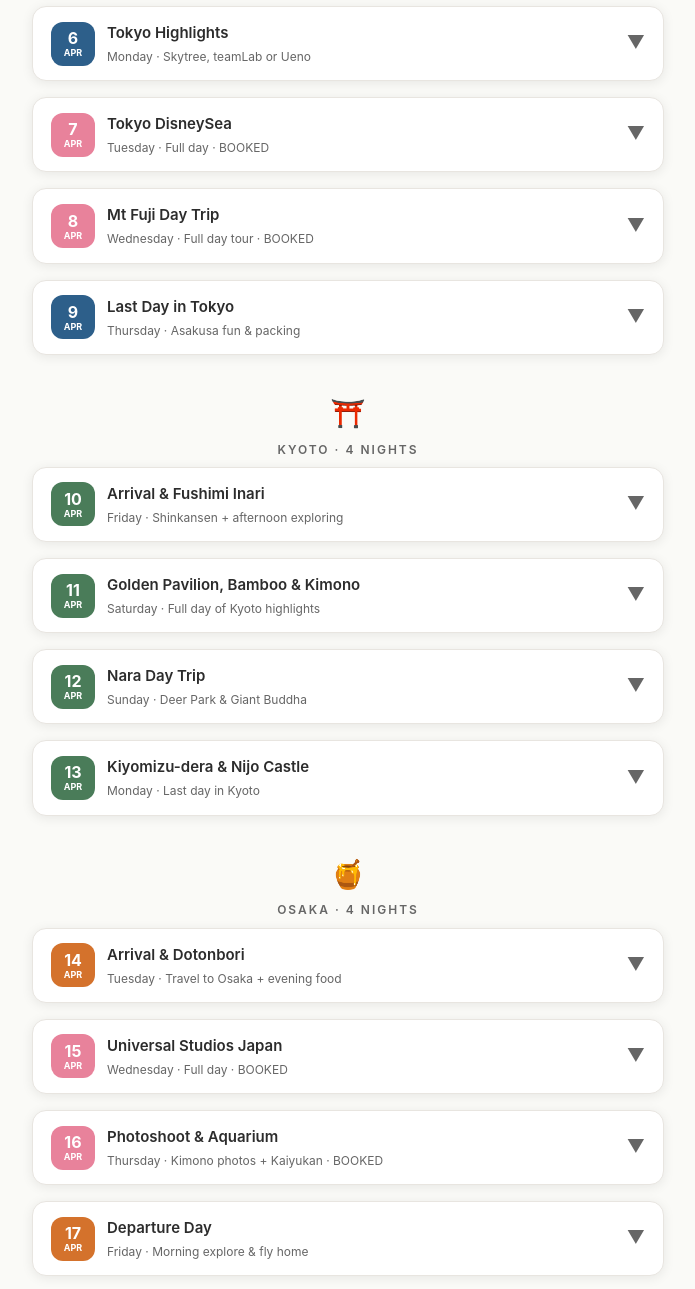
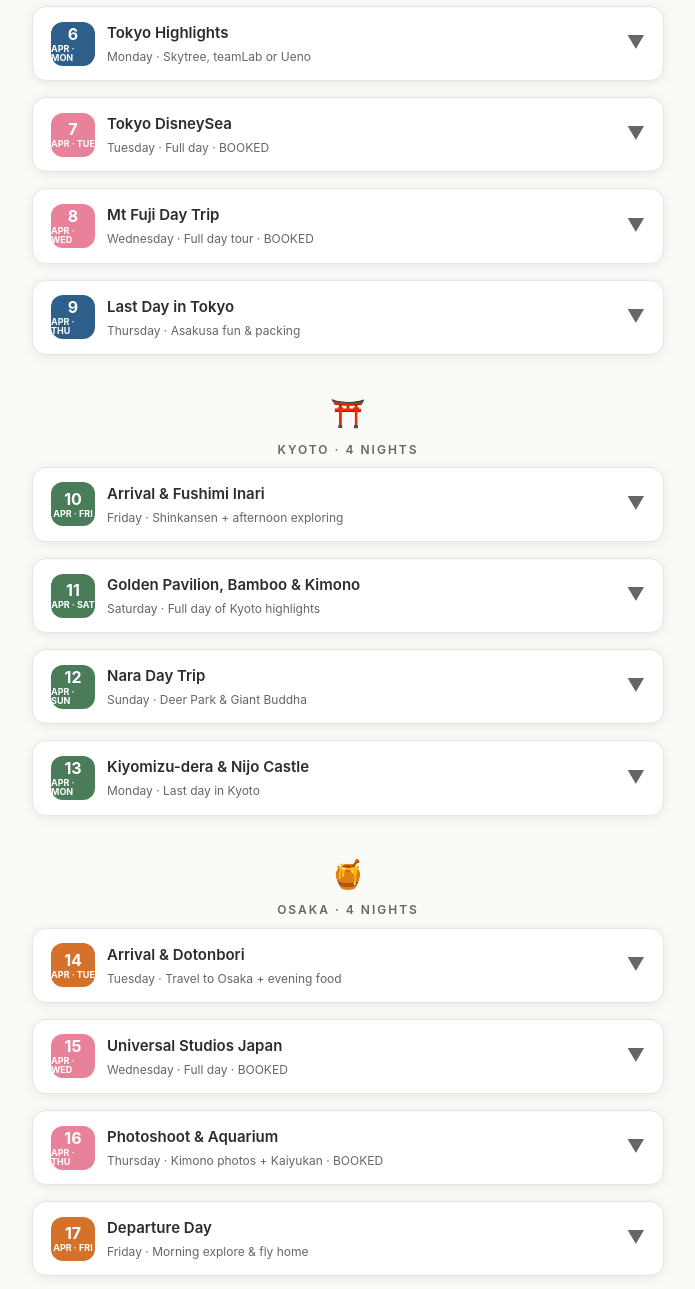
Before and after one commit to shanmohan/japan-holiday-2026, a plain HTML site: page index.html in a window 1280 px wide. Shown: the part 3500-4789 px from the top of the page, without its empty margins (292-987 px from the left). Drawn offline with Linux system fonts and the light colour scheme.

Commit message:
Update day labels to include weekdays

```diff
--- a/index.html
+++ b/index.html
@@ -494,7 +494,7 @@
   <!-- Day 1: Apr 5 -->
   <div class="day-card open" id="day-apr5">
     <div class="day-header" onclick="toggleDay(this)">
-      <div class="day-num" style="background:var(--tokyo-blue)"><span class="d">5</span><span class="m">Apr</span></div>
+      <div class="day-num" style="background:var(--tokyo-blue)"><span class="d">5</span><span class="m">Apr &middot; Sun</span></div>
       <div class="day-info">
         <div class="title">Arrival &amp; Asakusa</div>
         <div class="desc">Sunday &middot; Light day, rest &amp; explore</div>
@@ -531,7 +531,7 @@
   <!-- Day 2: Apr 6 -->
   <div class="day-card" id="day-apr6">
     <div class="day-header" onclick="toggleDay(this)">
-      <div class="day-num" style="background:var(--tokyo-blue)"><span class="d">6</span><span class="m">Apr</span></div>
+      <div class="day-num" style="background:var(--tokyo-blue)"><span class="d">6</span><span class="m">Apr &middot; Mon</span></div>
       <div class="day-info">
         <div class="title">Tokyo Highlights</div>
         <div class="desc">Monday &middot; Skytree, teamLab or Ueno</div>
@@ -586,7 +586,7 @@
   <!-- Day 3: Apr 7 - DisneySea -->
   <div class="day-card" id="day-apr7">
     <div class="day-header" onclick="toggleDay(this)">
-      <div class="day-num" style="background:var(--cherry)"><span class="d">7</span><span class="m">Apr</span></div>
+      <div class="day-num" style="background:var(--cherry)"><span class="d">7</span><span class="m">Apr &middot; Tue</span></div>
       <div class="day-info">
         <div class="title">Tokyo DisneySea</div>
         <div class="desc">Tuesday &middot; Full day &middot; BOOKED</div>
@@ -631,7 +631,7 @@
   <!-- Day 4: Apr 8 - Mt Fuji -->
   <div class="day-card" id="day-apr8">
     <div class="day-header" onclick="toggleDay(this)">
-      <div class="day-num" style="background:var(--cherry)"><span class="d">8</span><span class="m">Apr</span></div>
+      <div class="day-num" style="background:var(--cherry)"><span class="d">8</span><span class="m">Apr &middot; Wed</span></div>
       <div class="day-info">
         <div class="title">Mt Fuji Day Trip</div>
         <div class="desc">Wednesday &middot; Full day tour &middot; BOOKED</div>
@@ -668,7 +668,7 @@
   <!-- Day 5: Apr 9 -->
   <div class="day-card" id="day-apr9">
     <div class="day-header" onclick="toggleDay(this)">
-      <div class="day-num" style="background:var(--tokyo-blue)"><span class="d">9</span><span class="m">Apr</span></div>
+      <div class="day-num" style="background:var(--tokyo-blue)"><span class="d">9</span><span class="m">Apr &middot; Thu</span></div>
       <div class="day-info">
         <div class="title">Last Day in Tokyo</div>
         <div class="desc">Thursday &middot; Asakusa fun &amp; packing</div>
@@ -723,7 +723,7 @@
   <!-- Day 6: Apr 10 -->
   <div class="day-card" id="day-apr10">
     <div class="day-header" onclick="toggleDay(this)">
-      <div class="day-num" style="background:var(--kyoto-green)"><span class="d">10</span><span class="m">Apr</span></div>
+      <div class="day-num" style="background:var(--kyoto-green)"><span class="d">10</span><span class="m">Apr &middot; Fri</span></div>
       <div class="day-info">
         <div class="title">Arrival &amp; Fushimi Inari</div>
         <div class="desc">Friday &middot; Shinkansen + afternoon exploring</div>
@@ -762,7 +762,7 @@
   <!-- Day 7: Apr 11 -->
   <div class="day-card" id="day-apr11">
     <div class="day-header" onclick="toggleDay(this)">
-      <div class="day-num" style="background:var(--kyoto-green)"><span class="d">11</span><span class="m">Apr</span></div>
+      <div class="day-num" style="background:var(--kyoto-green)"><span class="d">11</span><span class="m">Apr &middot; Sat</span></div>
       <div class="day-info">
         <div class="title">Golden Pavilion, Bamboo &amp; Kimono</div>
         <div class="desc">Saturday &middot; Full day of Kyoto highlights</div>
@@ -818,7 +818,7 @@
   <!-- Day 8: Apr 12 - Nara -->
   <div class="day-card" id="day-apr12">
     <div class="day-header" onclick="toggleDay(this)">
-      <div class="day-num" style="background:var(--kyoto-green)"><span class="d">12</span><span class="m">Apr</span></div>
+      <div class="day-num" style="background:var(--kyoto-green)"><span class="d">12</span><span class="m">Apr &middot; Sun</span></div>
       <div class="day-info">
         <div class="title">Nara Day Trip</div>
         <div class="desc">Sunday &middot; Deer Park &amp; Giant Buddha</div>
@@ -866,7 +866,7 @@
   <!-- Day 9: Apr 13 -->
   <div class="day-card" id="day-apr13">
     <div class="day-header" onclick="toggleDay(this)">
-      <div class="day-num" style="background:var(--kyoto-green)"><span class="d">13</span><span class="m">Apr</span></div>
+      <div class="day-num" style="background:var(--kyoto-green)"><span class="d">13</span><span class="m">Apr &middot; Mon</span></div>
       <div class="day-info">
         <div class="title">Kiyomizu-dera &amp; Nijo Castle</div>
         <div class="desc">Monday &middot; Last day in Kyoto</div>
@@ -930,7 +930,7 @@
   <!-- Day 10: Apr 14 -->
   <div class="day-card" id="day-apr14">
     <div class="day-header" onclick="toggleDay(this)">
-      <div class="day-num" style="background:var(--osaka-orange)"><span class="d">14</span><span class="m">Apr</span></div>
+      <div class="day-num" style="background:var(--osaka-orange)"><span class="d">14</span><span class="m">Apr &middot; Tue</span></div>
       <div class="day-info">
         <div class="title">Arrival &amp; Dotonbori</div>
         <div class="desc">Tuesday &middot; Travel to Osaka + evening food</div>
@@ -966,7 +966,7 @@
   <!-- Day 11: Apr 15 - USJ -->
   <div class="day-card" id="day-apr15">
     <div class="day-header" onclick="toggleDay(this)">
-      <div class="day-num" style="background:var(--cherry)"><span class="d">15</span><span class="m">Apr</span></div>
+      <div class="day-num" style="background:var(--cherry)"><span class="d">15</span><span class="m">Apr &middot; Wed</span></div>
       <div class="day-info">
         <div class="title">Universal Studios Japan</div>
         <div class="desc">Wednesday &middot; Full day &middot; BOOKED</div>
@@ -1007,7 +1007,7 @@
   <!-- Day 12: Apr 16 - Photoshoot -->
   <div class="day-card" id="day-apr16">
     <div class="day-header" onclick="toggleDay(this)">
-      <div class="day-num" style="background:var(--cherry)"><span class="d">16</span><span class="m">Apr</span></div>
+      <div class="day-num" style="background:var(--cherry)"><span class="d">16</span><span class="m">Apr &middot; Thu</span></div>
       <div class="day-info">
         <div class="title">Photoshoot &amp; Aquarium</div>
         <div class="desc">Thursday &middot; Kimono photos + Kaiyukan &middot; BOOKED</div>
@@ -1053,7 +1053,7 @@
   <!-- Day 13: Apr 17 - Departure -->
   <div class="day-card" id="day-apr17">
     <div class="day-header" onclick="toggleDay(this)">
-      <div class="day-num" style="background:var(--osaka-orange)"><span class="d">17</span><span class="m">Apr</span></div>
+      <div class="day-num" style="background:var(--osaka-orange)"><span class="d">17</span><span class="m">Apr &middot; Fri</span></div>
       <div class="day-info">
         <div class="title">Departure Day</div>
         <div class="desc">Friday &middot; Morning explore &amp; fly home</div>
```
